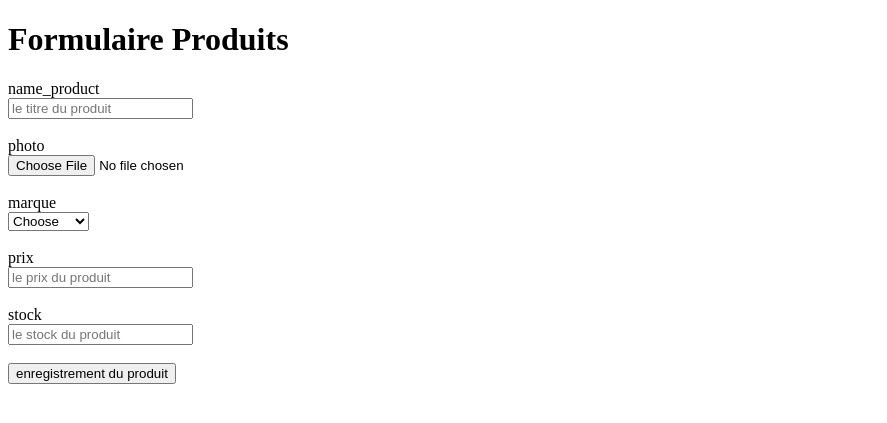
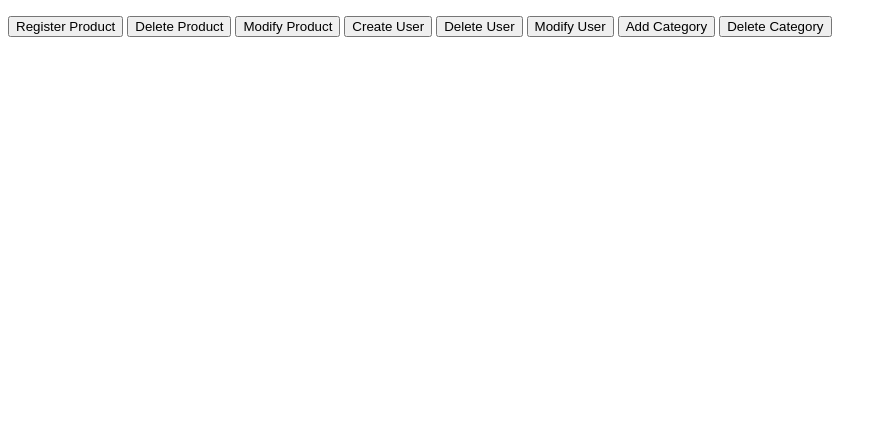
Before and after one commit to Halias3422/rush00PiscinePHP2019, a PHP site: page /admin/index_admin.php in a window 1280 px wide. Shown: the part 142-565 px from the top of the page, without its empty margins (0-887 px from the left). Run offline with PHP 8.4, Linux system fonts and the light colour scheme.

```diff
--- a/admin/index_admin.php
+++ b/admin/index_admin.php
@@ -3,6 +3,7 @@
 session_start();
 $_SESSION['pageStore'] = "index.php";
 var_dump($_POST);
+require_once ("../function/mysqli_function.php");
 ?>
 
 <!DOCTYPE html>
@@ -29,17 +30,41 @@ var_dump($_POST);
 	</ul>
 
 </div>
+<div>
+</header>
+<form method="post" enctype="multipart/form-data" action="./index_admin.php">
+	<input type='submit' name='create_product' value='Register Product'/>
+	<input type='submit' name='delete_product' value='Delete Product'/>
+	<input type='submit' name='modify_product' value='Modify Product'/>
+	<input type='submit' name='create_user' value='Create User'/>
+	<input type='submit' name='delete_user' value='Delete User'/>
+	<input type='submit' name='modify_user' value='Modify User'/>
+	<input type='submit' name='add_category' value='Add Category'/>
+	<input type='submit' name='delete_category' value='Delete Category'/>
+</form>
+<?php
+if (isset($_POST) && isset($_POST['create_product']))
+	header("Location: ./index_admin.php?page=create_product");
+if (isset($_POST) && isset($_POST['delete_product']))
+	header("Location: ./index_admin.php?page=delete_product");
+if (isset($_POST) && isset($_POST['modify_product']))
+	header("Location: ./index_admin.php?page=modify_product");
 
-</header>
-<h1> Formulaire Produits </h1>
-<form method="post" enctype="multipart/form-data" action="./index_admin.php">
-	<label for="titre">name_product</label><br>
-	<input type="text" id="nom" name="name_product" placeholder="le titre du produit"required> <br><br>
-
-	<label for="photo">photo</label><br>
-	<input type="file" id="photo" name="photo"required><br><br>
-
-    <label for="marque">marque</label><br>
+if (isset($_GET) && isset($_GET['page']) && ($_GET['page'] == "create_product" || $_GET['page'] == "delete_product" || $_GET['page'] == "modify_product"))
+{
+	if ($_GET['page'] == "create_product")
+		echo "<h1> Register Product </h1>";
+	else if ($_GET['page'] == "delete_product")
+		echo "<h1> Delete Product </h1>";
+	else if ($_GET['page'] == "modify_product")
+		echo "<h1> Modify Product </h1>";
+?>
+<form method="post" enctype="multipart/form-data" action="./index_admin.php?page=create_product">
+	<label for="titre">Name Product</label><br>
+	<input type="text" id="nom" name="name_product" required> <br><br>
+	<label for="photo">Picture (use link)</label><br>
+	<input type="text" id="photo" name="photo" required><br><br>
+	<label for="marque">Company</label><br>
 	<select name="marque">
 		<option value="choose">Choose</option>
 		<option value="kinder">Kinder</option>
@@ -47,56 +72,24 @@ var_dump($_POST);
 		<option value="milka">Milka</option>
 		<option value="cote dor">Cote D'Or</option>
 	</select><br/><br/>
+	<label for="prix">Price</label><br>
+	<input type="number" id="prix" name="prix" required><br><br>
+	<label for="stock">Stock</label><br>
+	<input type="number" id="stock" name="stock" required><br><br>
+	<input type="submit" name="action" value="Register Product">
+</form>
+<?PHP
+}
+?>
 
-	<label for="prix">prix</label><br>
-	<input type="text" id="prix" name="prix" placeholder="le prix du produit"required><br><br>
 
-	<label for="stock">stock</label><br>
-	<input type="text" id="stock" name="stock" placeholder="le stock du produit"required><br><br>
 
-	<input type="submit" name="action" value="enregistrement du produit">
+
 <?php
+
 if (isset($_POST['action']))
-	{
-		$mysqli = mysqli_connect("mysql", "root", "rootpass", "rush");
-		if (!$mysqli) {
-		echo "Erreur : Impossible de se connecter à MySQL." . PHP_EOL;
-		echo "Errno de débogage : " . mysqli_connect_errno() . PHP_EOL;
-		echo "Erreur de débogage : " . mysqli_connect_error() . PHP_EOL;
-		exit;
-	}
-	$query = "SELECT `product_name` FROM `products` WHERE `product_name` = ?  ";
-	$product = $_POST['name_product'];
-	if (($stmt = mysqli_prepare($mysqli, $query)) === FALSE)
-		die("Error1 : " . mysqli_error($mysqli));
-	if (mysqli_stmt_bind_param($stmt, "s", $login) === FALSE)
-		die("Error2 : " . mysqli_stmt_error($stmt));
-	if (mysqli_stmt_execute($stmt) === FALSE)
-		die("Error3 : " . mysqli_stmt_error($stmt));
-	if (mysqli_stmt_bind_result($stmt, $sql_name_product) === FALSE)
-		die("Error4 : " . mysqli_stmt_error($stmt));
-	if (mysqli_stmt_fetch($stmt))
-	{
-		echo "Product already exists\n";
-		exit;
-	}
-	else if ($sql_name_product == $product)
-	{
-		echo "Product already exists";
-		exit;
-	}
-	else
-	{
-		mysqli_stmt_close($stmt);
-		if (mysqli_errno($mysqli))
-			die("Error4 : " . mysqli_stmt_error($stmt));
-		mysqli_close($mysqli);
-	}
-
-}
+	create_product();
 
 ?>
-</form>
-</form>
 
 </html>
```
Also changed, not shown: config/scriptdb.sql (+7 -4 lines), admin/create_product.php (added). Lines whose indentation alone changed are shown as unchanged.
